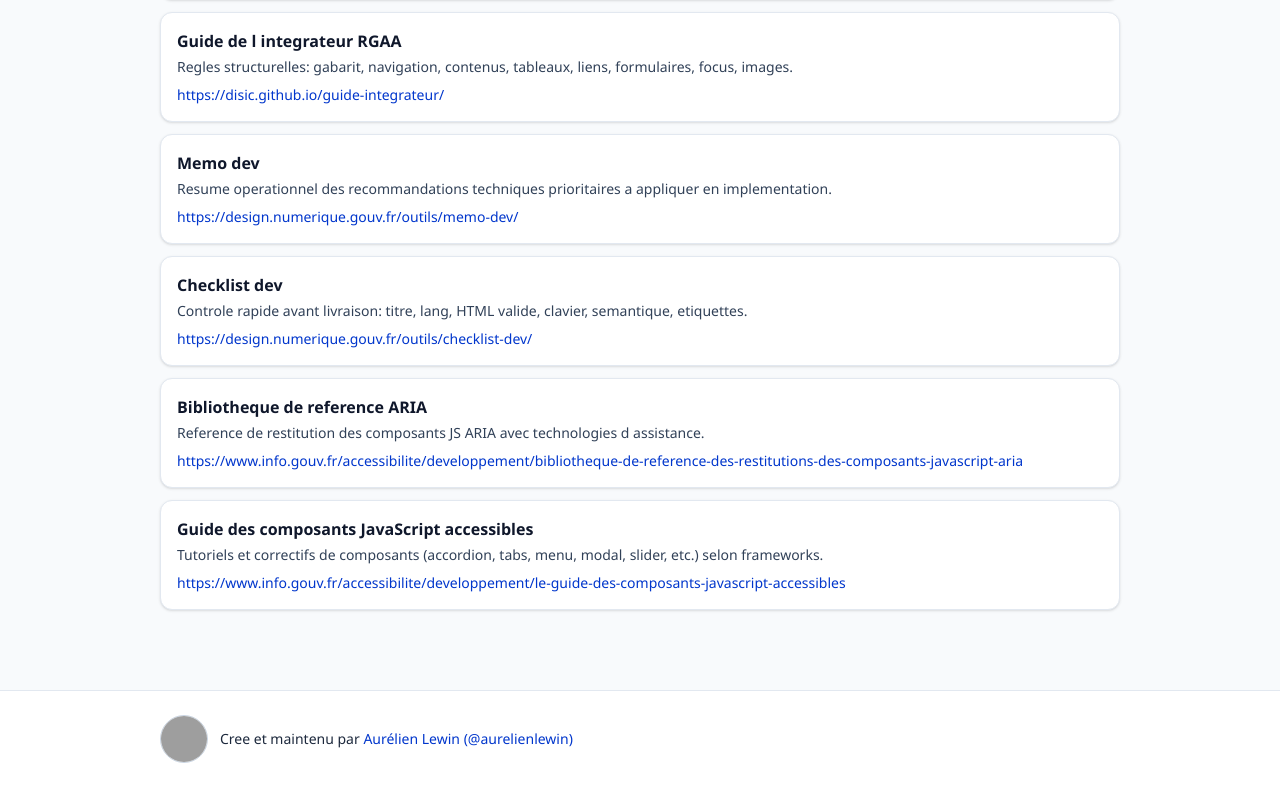
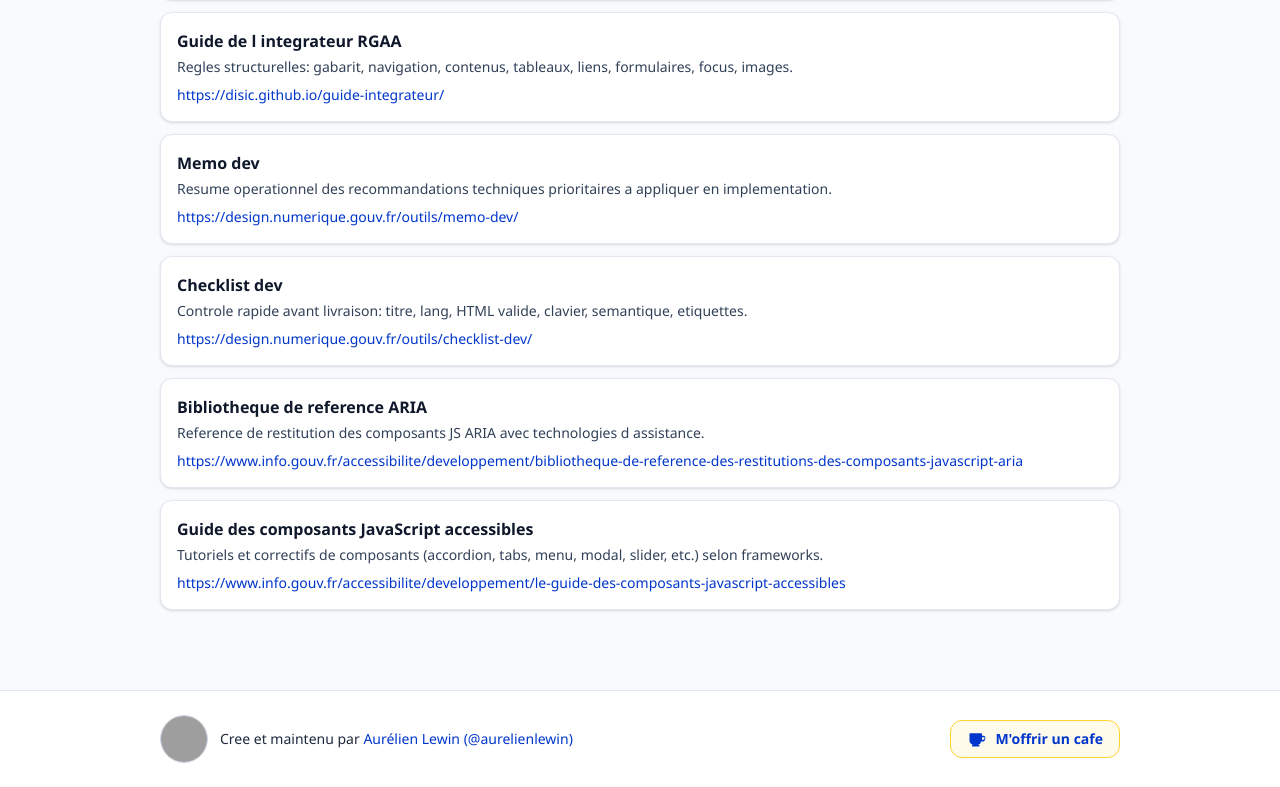
Before and after one commit to aurelienlewin/rgaa-vitrine, a React (Vite) app: page / in a window 1280 px wide. Shown: the part 1530-2317 px from the top of the page. Built offline with nearby package versions, Linux system fonts and the light colour scheme; grey boxes are pictures that could not be loaded.

Commit message:
feat(ui): add buy me a coffee support link in footer

```diff
--- a/src/App.tsx
+++ b/src/App.tsx
@@ -104,6 +104,10 @@ const githubProfile = {
   login: 'aurelienlewin',
   avatarUrl: 'https://avatars.githubusercontent.com/u/45093822?v=4',
   profileUrl: 'https://github.com/aurelienlewin',
+}
+
+const supportProfile = {
+  buyMeACoffeeUrl: 'https://buymeacoffee.com/aurelienlewin',
 }
 
 function formatDate(value: string) {
@@ -609,7 +613,8 @@ function App() {
           className="mt-12 border-t border-slate-200 bg-white"
           aria-label="Informations de bas de page"
         >
-          <div className="mx-auto flex max-w-5xl items-center gap-3 px-4 py-6 sm:px-6 lg:px-8">
+          <div className="mx-auto flex max-w-5xl flex-col gap-4 px-4 py-6 sm:px-6 lg:px-8 md:flex-row md:items-center md:justify-between">
+            <div className="flex items-center gap-3">
               <img
                 src={githubProfile.avatarUrl}
                 alt={`Avatar GitHub de ${githubProfile.name}`}
@@ -624,6 +629,20 @@ function App() {
                 </a>
               </p>
             </div>
+
+            <a
+              href={supportProfile.buyMeACoffeeUrl}
+              target="_blank"
+              rel="noreferrer noopener"
+              className="inline-flex items-center gap-2 rounded-xl border border-amber-300 bg-amber-50 px-4 py-2 text-sm font-semibold text-amber-900"
+              aria-label="M offrir un cafe via Buy Me a Coffee"
+            >
+              <svg aria-hidden="true" viewBox="0 0 24 24" className="h-5 w-5 fill-current">
+                <path d="M3 5h14a1 1 0 0 1 1 1v2h2a2 2 0 0 1 2 2v1a4 4 0 0 1-4 4h-1.1a5 5 0 0 1-4.9 4H8a5 5 0 0 1-5-5V6a1 1 0 0 1 1-1Zm15 8h1a2 2 0 0 0 2-2v-1h-3v3Zm-4 6a1 1 0 1 1 0 2H7a1 1 0 1 1 0-2h7Z" />
+              </svg>
+              M'offrir un cafe
+            </a>
+          </div>
         </footer>
       </div>
     </>
```
Lines whose indentation alone changed are shown as unchanged.
